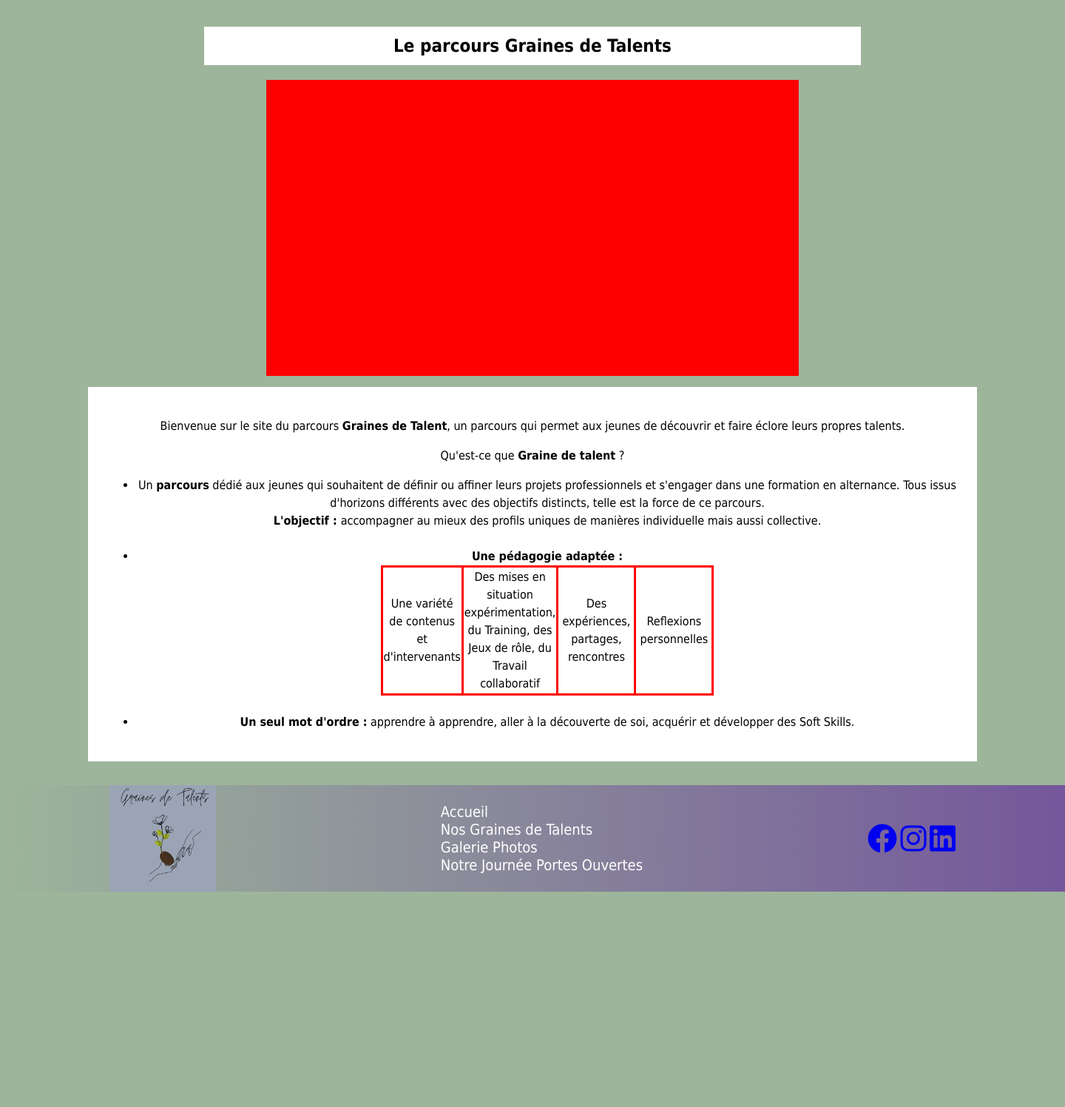
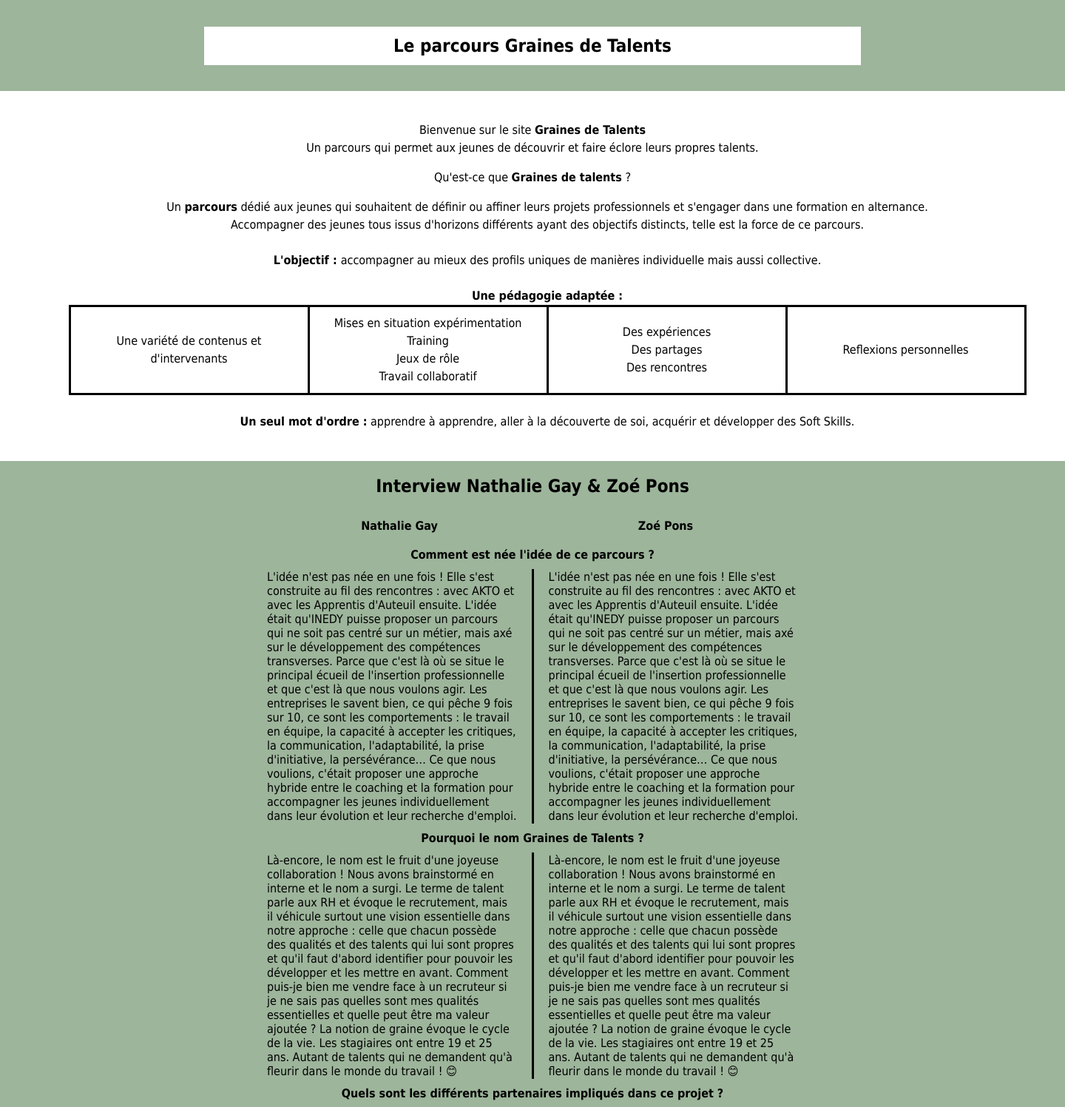
Before and after one commit to mohamed-azzouz98/Site_GrainesDeTalents, a PHP site: page / in a window 1440 px wide; the page is wider, and only the part inside the window is pictured. Shown: the part 200-1696 px from the top of that part at 74% size. Before the commit the page ends 1405 px from the top of that part, so only its background shows below. Run offline with PHP 8.4, Linux system fonts and the light colour scheme.

Commit message:
Ajout interview page index

```diff
--- a/index.html
+++ b/index.html
@@ -32,24 +32,23 @@
         <section id="infoFormation">
             <h1 class="titlePage">Le parcours Graines de Talents</h1>
 
-            <div id="interviewProgram">
-
-            </div>
-
             <div id="detailFormation">
-                <p>Bienvenue sur le site du parcours <b>Graines de Talent</b>,
-                    un parcours qui permet aux jeunes de découvrir et faire éclore leurs
+                <p>Bienvenue sur le site <b>Graines de Talents</b>
+                    <br>
+                    Un parcours qui permet aux jeunes de découvrir et faire éclore leurs
                     propres talents.
                 </p>
                 <p>
-                    Qu'est-ce que <b>Graine de talent</b> ?
+                    Qu'est-ce que <b>Graines de talents</b> ?
                     <br>
 
                     <ul>
                         <li>
                             Un <b>parcours</b> dédié aux jeunes qui souhaitent de définir ou affiner leurs projets
-                            professionnels et s'engager dans une formation en alternance. Tous issus d'horizons
-                            différents avec des objectifs distincts, telle est la force de ce parcours.
+                            professionnels et s'engager dans une formation en alternance.
+                            <br>
+                            Accompagner des jeunes tous issus d'horizons différents ayant des objectifs distincts, telle est la force de ce parcours.
+                            <br>
                             <br>
                             <b>L'objectif : </b>accompagner au mieux des profils uniques de manières individuelle mais aussi collective.
                         </li>
@@ -63,8 +62,18 @@
                                 <tbody>
                                     <tr>
                                         <td>Une variété de contenus et d'intervenants</td>
-                                        <td>Des mises en situation expérimentation, du Training, des Jeux de rôle, du Travail collaboratif</td>
-                                        <td>Des expériences, partages, rencontres</td>
+                                        <td>Mises en situation expérimentation
+                                            <br>
+                                            Training
+                                            <br>
+                                            Jeux de rôle
+                                            <br>
+                                            Travail collaboratif</td>
+                                        <td>Des expériences
+                                            <br>
+                                            Des partages
+                                            <br>
+                                            Des rencontres</td>
                                         <td>Reflexions personnelles</td>
                                     </tr>
                                 </tbody>
@@ -79,8 +88,115 @@
                 </p>
             </div>
 
+
+
+
+            <!-- <input type="button" value="Interview" onclick="toggle()" id="showInterview"> -->
+            <h2>Interview Nathalie Gay & Zoé Pons</h2>
+            <div id="interviewProgram" class="show">
+
+                <table id="interview">
+                    <tbody>
+                        <tr>
+                            <th>
+                                Nathalie Gay
+                            </th>
+                            <th>
+                                Zoé Pons
+                            </th>
+                        </tr>
+                        <tr>
+                            <th colspan="2">Comment est née l'idée de ce parcours ?</th>
+                        </tr>
+
+                        <tr>
+                            <td>
+                                L'idée n'est pas née en une fois ! Elle s'est construite au fil des rencontres : avec AKTO et avec les Apprentis d'Auteuil ensuite. L'idée était qu'INEDY puisse proposer un parcours qui ne soit pas centré sur un métier, mais axé sur le développement des compétences transverses. Parce que c'est là où se situe le principal écueil de l'insertion professionnelle et que c'est là que nous voulons agir. Les entreprises le savent bien, ce qui pêche 9 fois sur 10, ce sont les comportements : le travail en équipe, la capacité à accepter les critiques, la communication, l'adaptabilité, la prise d'initiative, la persévérance… Ce que nous voulions, c'était proposer une approche hybride entre le coaching et la formation pour accompagner les jeunes individuellement dans leur évolution et leur recherche d'emploi.
+                            </td>
+
+                            <td>
+                                L'idée n'est pas née en une fois ! Elle s'est construite au fil des rencontres : avec AKTO et avec les Apprentis d'Auteuil ensuite. L'idée était qu'INEDY puisse proposer un parcours qui ne soit pas centré sur un métier, mais axé sur le développement des compétences transverses. Parce que c'est là où se situe le principal écueil de l'insertion professionnelle et que c'est là que nous voulons agir. Les entreprises le savent bien, ce qui pêche 9 fois sur 10, ce sont les comportements : le travail en équipe, la capacité à accepter les critiques, la communication, l'adaptabilité, la prise d'initiative, la persévérance… Ce que nous voulions, c'était proposer une approche hybride entre le coaching et la formation pour accompagner les jeunes individuellement dans leur évolution et leur recherche d'emploi.
+                            </td>
+                        </tr>
+
+                        <tr>
+                            <th colspan="2">
+                                Pourquoi le nom Graines de Talents ?
+                            </th>
+                        </tr>
+                        <tr>
+                            <td>
+                                Là-encore, le nom est le fruit d'une joyeuse collaboration ! Nous avons brainstormé en interne et le nom a surgi. Le terme de talent parle aux RH et évoque le recrutement, mais il véhicule surtout une vision essentielle dans notre approche : celle que chacun possède des qualités et des talents qui lui sont propres et qu'il faut d'abord identifier pour pouvoir les développer et les mettre en avant. Comment puis-je bien me vendre face à un recruteur si je ne sais pas quelles sont mes qualités essentielles et quelle peut être ma valeur ajoutée ? La notion de graine évoque le cycle de la vie. Les stagiaires ont entre 19 et 25 ans. Autant de talents qui ne demandent qu'à fleurir dans le monde du travail ! 😊
+                            </td>
+
+                            <td>
+                                Là-encore, le nom est le fruit d'une joyeuse collaboration ! Nous avons brainstormé en interne et le nom a surgi. Le terme de talent parle aux RH et évoque le recrutement, mais il véhicule surtout une vision essentielle dans notre approche : celle que chacun possède des qualités et des talents qui lui sont propres et qu'il faut d'abord identifier pour pouvoir les développer et les mettre en avant. Comment puis-je bien me vendre face à un recruteur si je ne sais pas quelles sont mes qualités essentielles et quelle peut être ma valeur ajoutée ? La notion de graine évoque le cycle de la vie. Les stagiaires ont entre 19 et 25 ans. Autant de talents qui ne demandent qu'à fleurir dans le monde du travail ! 😊
+                            </td>
+                        </tr>
+                        <tr>
+                            <th colspan="2">Quels sont les différents partenaires impliqués dans ce projet ? </th>
+                        </tr>
+                        <tr>
+                            <td>
+                                Il y a de nombreux partenaires ! D'abord, l'opérateur de compétences AKTO qui est à l'initiative des POEC « Insertion par le Sport ». Ensuite les Apprentis d'Auteuil, qui portent l'action via le Campus Co et y intègrent l'accompagnement social indispensable pour permettre aux jeunes de s'investir pleinement sans être parasités par des problèmes personnels. Il y a aussi Pôle Emploi, qui s'est notamment beaucoup investi au moment du sourcing, l'Ecole des XV, qui a animé le volet Insertion par le Sport et INEDY, qui pilote le parcours sur le plan pédagogique. Mais derrière tous ces partenaires, il y a surtout des personnes qui croient en leur action et s'investissent au quotidien pour ces jeunes. Je pense notamment à tous les intervenants qui ont animé les journées et qui ont tous joué un rôle à leur manière. C'était essentiel pour moi de proposer une multiplicité d'apports, de regards et de personnalités ! C'est ce qui fait la spécificité et la richesse de ce parcours !
+                            </td>
+
+                            <td>
+                                Il y a de nombreux partenaires ! D'abord, l'opérateur de compétences AKTO qui est à l'initiative des POEC « Insertion par le Sport ». Ensuite les Apprentis d'Auteuil, qui portent l'action via le Campus Co et y intègrent l'accompagnement social indispensable pour permettre aux jeunes de s'investir pleinement sans être parasités par des problèmes personnels. Il y a aussi Pôle Emploi, qui s'est notamment beaucoup investi au moment du sourcing, l'Ecole des XV, qui a animé le volet Insertion par le Sport et INEDY, qui pilote le parcours sur le plan pédagogique. Mais derrière tous ces partenaires, il y a surtout des personnes qui croient en leur action et s'investissent au quotidien pour ces jeunes. Je pense notamment à tous les intervenants qui ont animé les journées et qui ont tous joué un rôle à leur manière. C'était essentiel pour moi de proposer une multiplicité d'apports, de regards et de personnalités ! C'est ce qui fait la spécificité et la richesse de ce parcours !
+                            </td>
+                        </tr>
+
+                        <tr>
+                            <th colspan="2">Quelles ont été les difficultés durant ce parcours ?</th>
+                        </tr>
+                        <tr>
+                            <td>
+                                Nous avons déploré plusieurs abandons, la plupart dûs à des problèmes personnels et familiaux. L'absentéisme a également été fort. Cela a de nombreux impacts sur le plan pédagogique, de la dynamique de groupe mais aussi financiers.
+                            </td>
+
+                            <td>
+                                Nous avons déploré plusieurs abandons, la plupart dûs à des problèmes personnels et familiaux. L'absentéisme a également été fort. Cela a de nombreux impacts sur le plan pédagogique, de la dynamique de groupe mais aussi financiers.
+                            </td>
+                        </tr>
+
+                        <tr>
+                            <th colspan="2">D'après vous, de quelle manière ce parcours a-t-il aidé ces jeunes ? </th>
+                        </tr>
+                        <tr>
+                            <td>
+                                De mon point de vue, le principal bénéfice tient dans la confiance en soi, qui est le pilier essentiel de tout démarche d'évolution personnelle. Mais c'est surtout une question qu'il faut leur poser, à eux ! 😉 Ce que nous ne manquerons pas de faire d'ailleurs !
+                            </td>
+
+                            <td>
+                                De mon point de vue, le principal bénéfice tient dans la confiance en soi, qui est le pilier essentiel de tout démarche d'évolution personnelle. Mais c'est surtout une question qu'il faut leur poser, à eux ! 😉 Ce que nous ne manquerons pas de faire d'ailleurs !
+                            </td>
+                        </tr>
+                        <tr>
+                            <th colspan="2">Pensez-vous poursuivre ce programme ? </th>
+                        </tr>
+                        <tr>
+                            <td>
+                                Ce parcours était une expérimentation. Nous pourrons en mesurer les effets concrets et matière d'insertion professionnelle d'ici quelques semaines. Nous ferons un bilan complet avec les partenaires pour évaluer le dispositif dans son ensemble et décider de son renouvellement.
+                            </td>
+
+                            <td>
+                                Ce parcours était une expérimentation. Nous pourrons en mesurer les effets concrets et matière d'insertion professionnelle d'ici quelques semaines. Nous ferons un bilan complet avec les partenaires pour évaluer le dispositif dans son ensemble et décider de son renouvellement.
+                            </td>
+                        </tr>
+
+                    </tbody>
+                </table>
+            </div>
+
+
         </section>
     </main>
+
+    <!-- <script>
+        function toggle () {
+            document.getElementById("interviewProgram").classList.toggle("hide");
+        }
+    </script> -->
 
     <footer>
         <section>
--- a/style.css
+++ b/style.css
@@ -101,19 +101,55 @@ footer i{
 
 }
 
-#interviewProgram{
-    background-color: red;
-    width: 50%;
-    height: 400px;
+#showInterview{
+  padding: 15px;
+  margin-bottom: 10px;
 }
 
+#interviewProgram{
+  width: 50%;
+  height: 1400px;
+
+}
+
+#interviewProgram.hide {
+  height: 0;
+  opacity: 0;
+  overflow: hidden;
+}
+
+#interviewProgram table{
+  border-collapse: collapse;
+}
+
+#interviewProgram table th{
+  padding: 10px;
+
+}
+
+#interviewProgram table tr td:nth-child(1){
+
+  padding-right: 20px;
+}
+
+
+#interviewProgram table tr td:nth-child(2){
+  border-left: solid;
+  padding-left: 20px;
+}
+
+
 #detailFormation{
-    width: 80%;
+   width: 120%;
     background-color: #FFFFFF;
     margin-top: 15px;
     padding: 25px;
     text-align: center;
     line-height: 1.5em;
+}
+
+#detailFormation ul{
+  list-style: none;
 }
 
 
@@ -124,9 +160,11 @@ footer i{
 }
 
 #tableGdt td{
-  border: red solid;
-  width: 100px;
+  border: black solid;
+  width: 300px;
   text-align: center;
+  padding: 10px;
+
 
 }
 
```
